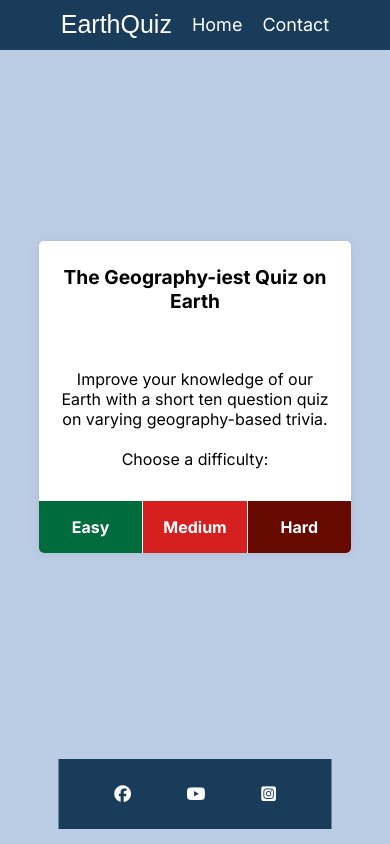
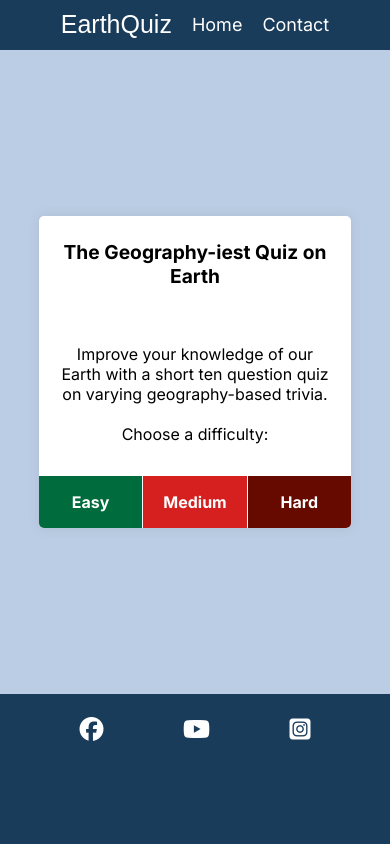
Before and after one commit to Llywelyn1282/earth-quiz, a plain HTML site: page index.html in a window 390 px wide. Drawn offline with nearby package versions, Linux system fonts and the light colour scheme; a web font is replaced by a local one.

Commit message:
test footer mobile issue #3

```diff
--- a/css/style.css
+++ b/css/style.css
@@ -311,7 +311,11 @@ button:focus {
 }
 
 footer {
-  height: 100px;
-  transform: scale(0.7) ;
+  height: 150px;
+}
+
+.socials {
+  transform: scale();
+  margin-bottom: 80px;
 }
 }
```
